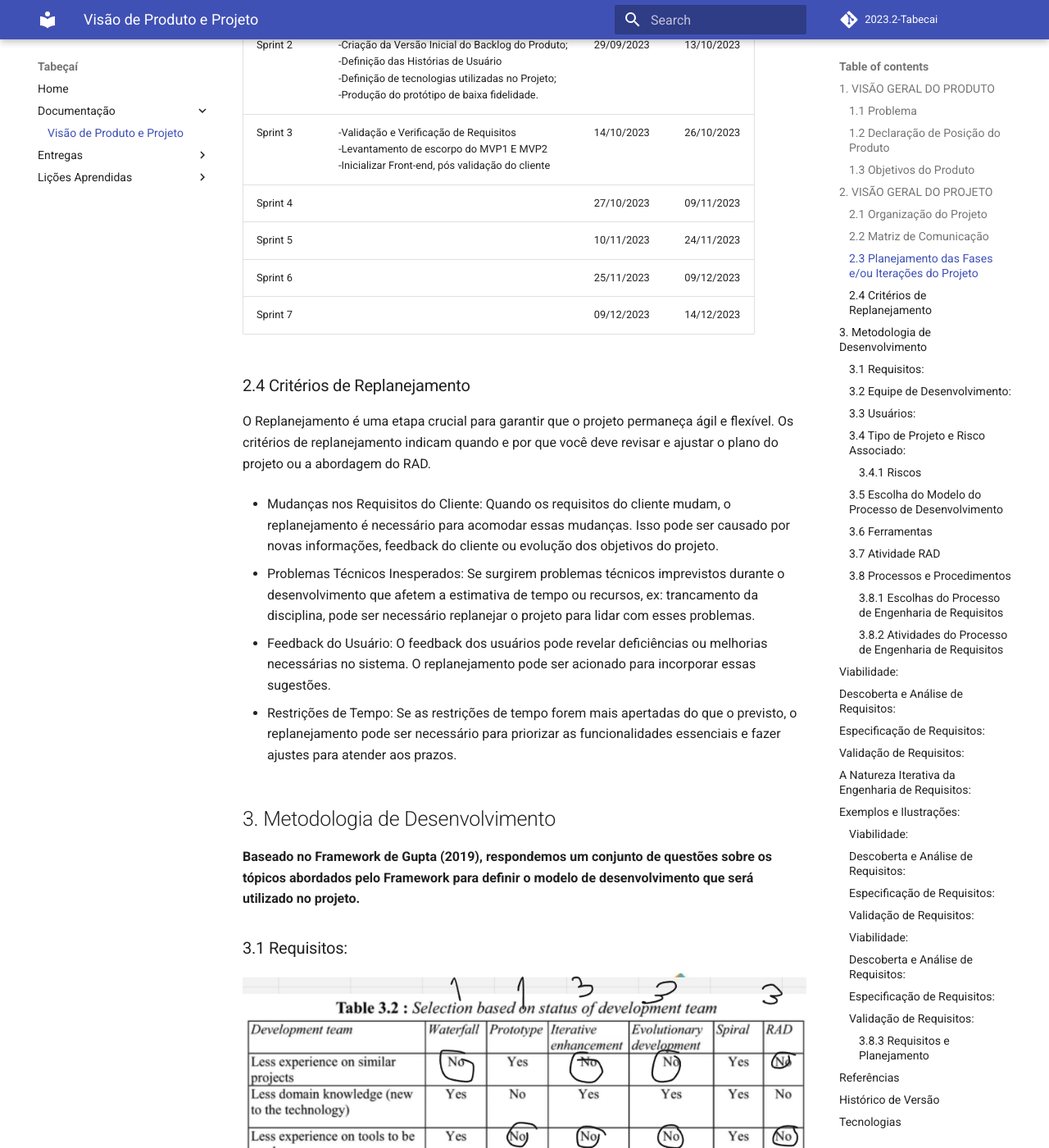
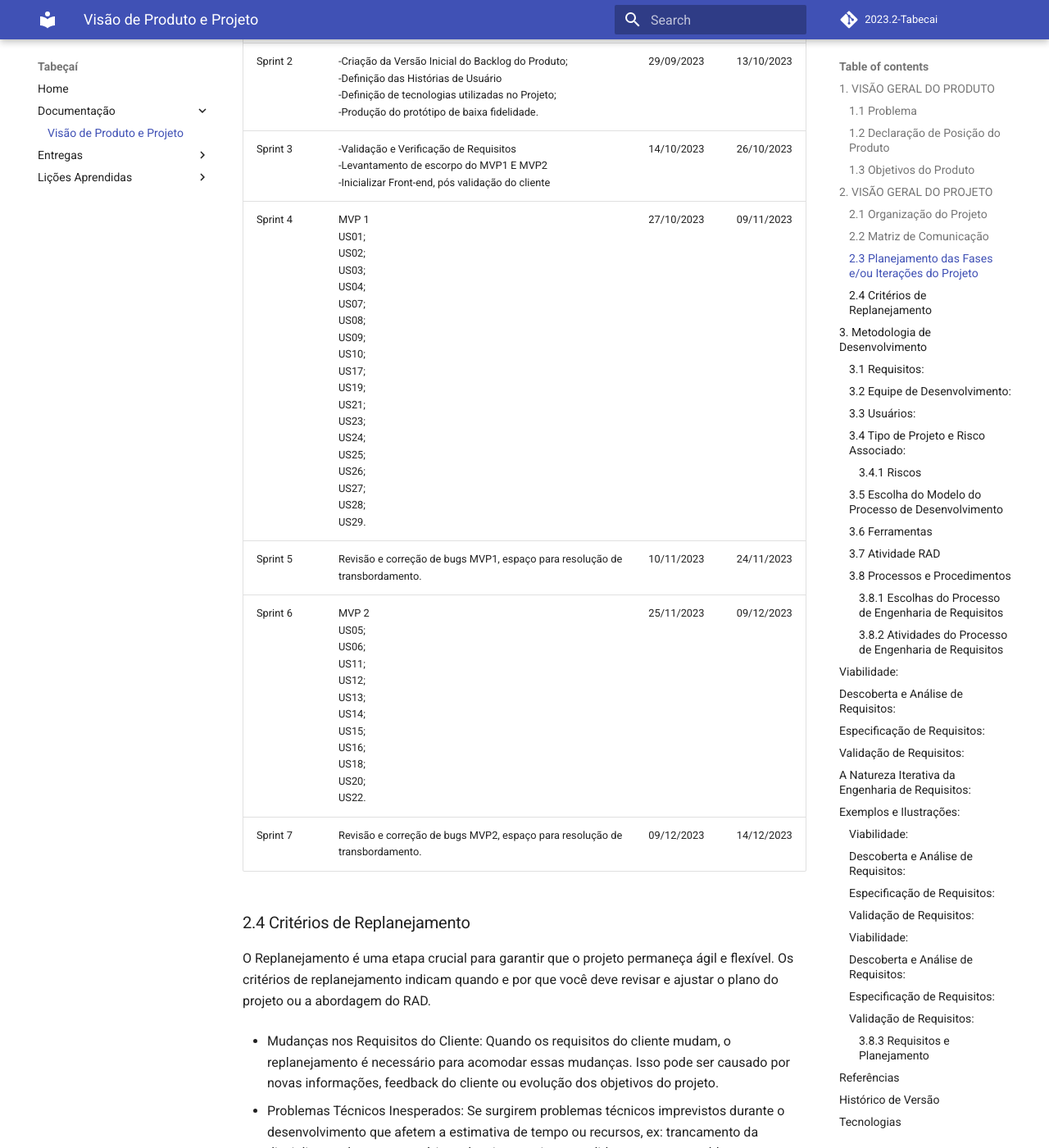
Before and after one commit to mdsreq-fga-unb/2023.2-Tabecai, an MkDocs documentation site: the page built from docs/visao-produto-projeto.md, in a window 1280 px wide and 1400 px high, scrolled down 2997 px. Shown: the whole window at 82% size. Built offline with MkDocs 1.6.1 and Material for MkDocs 9.7.7, drawn with Linux system fonts in a browser that asks for light colours; comment, search, counter and statistics services are not loaded.

Commit message:
Sprints Planejamento das Fases e/ou Iterações do Projeto

```diff
--- a/docs/visao-produto-projeto.md
+++ b/docs/visao-produto-projeto.md
@@ -50,15 +50,15 @@
 
 ### 2.3 Planejamento das Fases e/ou Iterações do Projeto
 
-| Sprint   | Produto (Entrega)                                                                                                                                                                                    | Data de Início | Data de Fim |
-| -------- | ---------------------------------------------------------------------------------------------------------------------------------------------------------------------------------------------------- | -------------- | ----------- |
-| Sprint 1 | - Definição do produto; <br/>- Definição do Problema; <br />- Início do GitPages; <br/>-Conclusão da ideia do produto; <br/>-Produção da Visão do Produto e Projeto;                                 | 14/09/2023     | 28/09/2023  |
+| Sprint   | Produto (Entrega)                                            | Data de Início | Data de Fim |
+| -------- | ------------------------------------------------------------ | -------------- | ----------- |
+| Sprint 1 | - Definição do produto; <br/>- Definição do Problema; <br />- Início do GitPages; <br/>-Conclusão da ideia do produto; <br/>-Produção da Visão do Produto e Projeto; | 14/09/2023     | 28/09/2023  |
 | Sprint 2 | -Criação da Versão Inicial do Backlog do Produto; <br />-Definição das Histórias de Usuário <br />-Definição de tecnologias utilizadas no Projeto; <br />-Produção do protótipo de baixa fidelidade. | 29/09/2023     | 13/10/2023  |
-| Sprint 3 | -Validação e Verificação de Requisitos <br />-Levantamento de escorpo do MVP1 E MVP2 <br/>-Inicializar Front-end, pós validação do cliente                                                           | 14/10/2023     | 26/10/2023  |
-| Sprint 4 |                                                                                                                                                                                                      | 27/10/2023     | 09/11/2023  |
-| Sprint 5 |                                                                                                                                                                                                      | 10/11/2023     | 24/11/2023  |
-| Sprint 6 |                                                                                                                                                                                                      | 25/11/2023     | 09/12/2023  |
-| Sprint 7 |                                                                                                                                                                                                      | 09/12/2023     | 14/12/2023  |
+| Sprint 3 | -Validação e Verificação de Requisitos <br />-Levantamento de escorpo do MVP1 E MVP2 <br/>-Inicializar Front-end, pós validação do cliente | 14/10/2023     | 26/10/2023  |
+| Sprint 4 | MVP 1<br/>US01;<br/>US02;<br/>US03;<br/>US04;<br/>US07;<br/>US08;<br/>US09;<br/>US10;<br/>US17;<br/>US19;<br/>US21;<br/>US23;<br/>US24;<br/>US25;<br/>US26;<br/>US27;<br/>US28;<br/>US29. | 27/10/2023     | 09/11/2023  |
+| Sprint 5 | Revisão e correção de bugs MVP1, espaço para resolução de transbordamento. | 10/11/2023     | 24/11/2023  |
+| Sprint 6 | MVP 2<br/>US05;<br/>US06;<br/>US11;<br/>US12;<br/>US13;<br/>US14;<br/>US15;<br/>US16;<br/>US18;<br/>US20;<br/>US22. | 25/11/2023     | 09/12/2023  |
+| Sprint 7 | Revisão e correção de bugs MVP2, espaço para resolução de transbordamento. | 09/12/2023     | 14/12/2023  |
 
 ### 2.4 Critérios de Replanejamento
 
```
